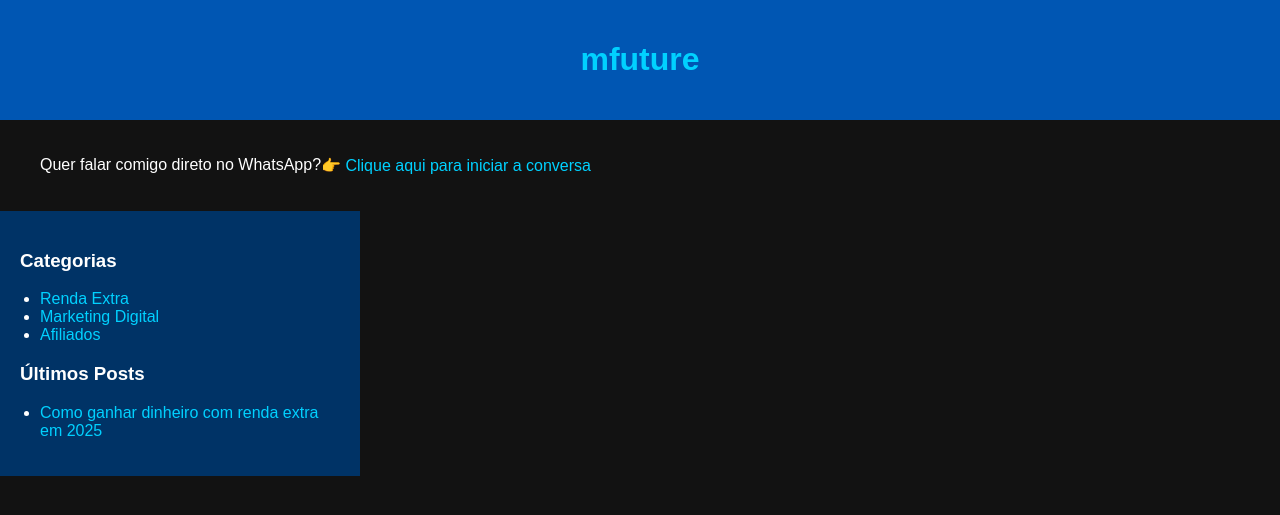
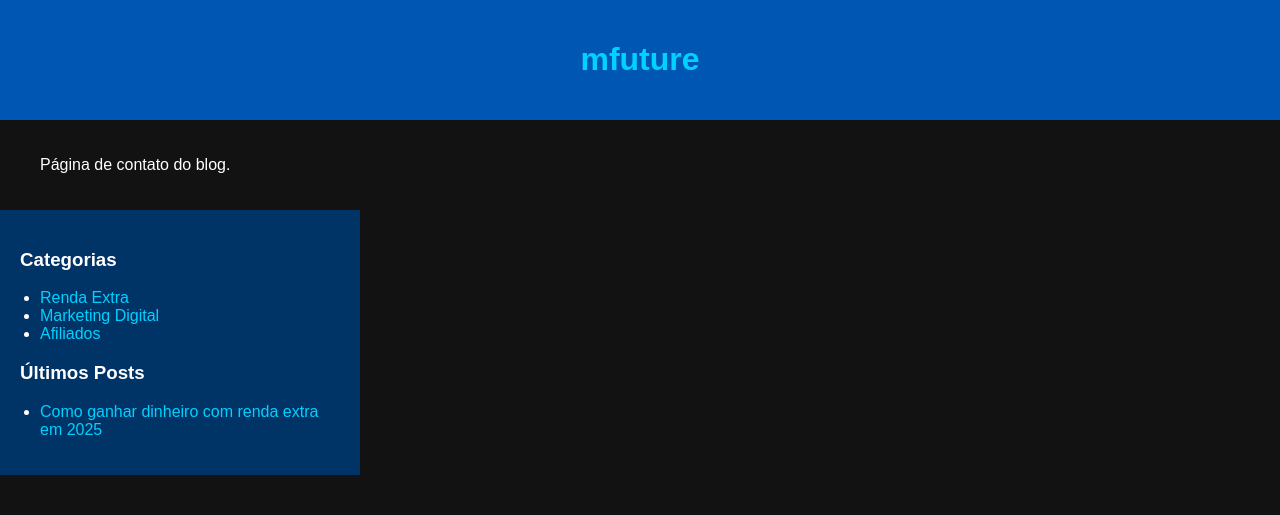
Before and after one commit to chensonbh763/mfuture, a Jekyll site: the page built from blog/contato.md, in a window 1280 px wide. Shown: the top 515 px of the page. Built offline with Jekyll 4.4.1, drawn with Linux system fonts in a browser that asks for light colours.

Commit message:
Update contato.md

```diff
--- a/blog/contato.md
+++ b/blog/contato.md
@@ -1,8 +1,6 @@
 ---
+title: Contato
 layout: default
-title: Contato
 ---
 
-Quer falar comigo direto no WhatsApp?
-
-👉 <a href="https://wa.me/5599999999999" target="_blank">Clique aqui para iniciar a conversa</a>
+Página de contato do blog.
```
